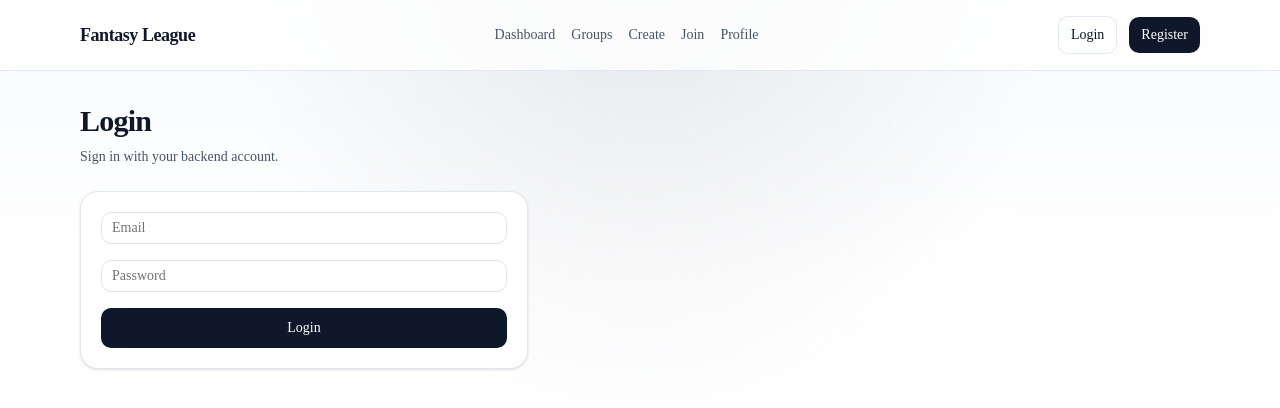
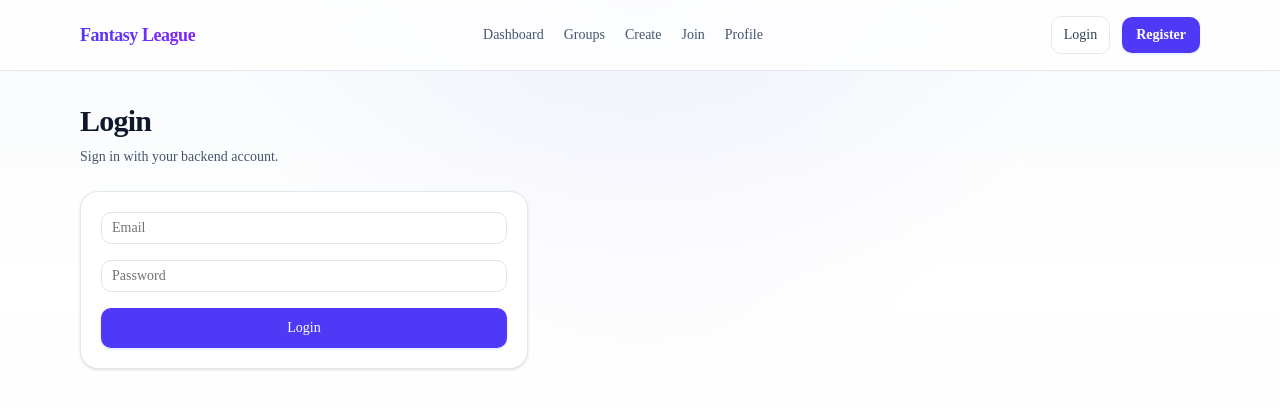
Before and after one commit to AdeshinaFalade/fantasy-league-client, a Next.js app: page /login in a window 1280 px wide. Shown: the top 408 px of the page. Built offline with nearby package versions, Linux system fonts and the light colour scheme; no server answers.

Commit message:
style: update visual identity with indigo color palette and active navigation path highlighting

```diff
--- a/src/app/page.tsx
+++ b/src/app/page.tsx
@@ -2,21 +2,23 @@ import Link from 'next/link';
 
 export default function HomePage() {
     return (
-        <main className="flex min-h-screen items-center justify-center bg-[radial-gradient(circle_at_top,_rgba(15,23,42,0.1),_transparent_35%),linear-gradient(180deg,_#ffffff_0%,_#f8fafc_100%)] px-4">
-            <div className="w-full max-w-3xl rounded-3xl border border-slate-200 bg-white p-8 shadow-sm">
-                <p className="text-sm font-medium uppercase tracking-[0.2em] text-slate-500">Fantasy League</p>
-                <h1 className="mt-3 text-4xl font-semibold tracking-tight text-slate-900">Competition groups, events, predictions, and leaderboards.</h1>
-                <p className="mt-4 max-w-2xl text-slate-600">
-                    A minimal client for the NestJS backend. Use it to register, create groups, add events, manage rules, submit predictions, record results, and review rankings.
+        <main className="flex min-h-screen items-center justify-center bg-[radial-gradient(circle_at_top,_rgba(99,102,241,0.12),_transparent_45%),linear-gradient(180deg,_#ffffff_0%,_#f8fafc_100%)] px-4">
+            <div className="w-full max-w-2xl rounded-3xl border border-slate-100 bg-white/95 p-8 shadow-xl shadow-indigo-100/40 backdrop-blur-sm">
+                <p className="text-sm font-semibold uppercase tracking-[0.2em] text-indigo-600">Fantasy League</p>
+                <h1 className="mt-3 text-4xl font-extrabold tracking-tight text-transparent bg-clip-text bg-gradient-to-r from-slate-900 via-indigo-950 to-violet-900">
+                    Competition groups, events, predictions, and leaderboards.
+                </h1>
+                <p className="mt-4 max-w-2xl text-base text-slate-600 leading-relaxed">
+                    Predict matches, define custom rules, and climb the leaderboard in the ultimate custom fantasy sports competition.
                 </p>
                 <div className="mt-8 flex flex-wrap gap-3">
-                    <Link href="/login" className="rounded-lg bg-slate-900 px-4 py-2 text-white">
+                    <Link href="/login" className="rounded-lg bg-indigo-600 hover:bg-indigo-700 px-5 py-2.5 text-sm font-semibold text-white transition shadow-md shadow-indigo-200/50">
                         Login
                     </Link>
-                    <Link href="/register" className="rounded-lg border border-slate-200 px-4 py-2 text-slate-900">
+                    <Link href="/register" className="rounded-lg border border-slate-200 bg-white hover:bg-slate-50 px-5 py-2.5 text-sm font-semibold text-slate-700 transition">
                         Register
                     </Link>
-                    <Link href="/dashboard" className="rounded-lg border border-slate-200 px-4 py-2 text-slate-900">
+                    <Link href="/dashboard" className="rounded-lg border border-slate-200 bg-white hover:bg-slate-50 px-5 py-2.5 text-sm font-semibold text-slate-700 transition">
                         Dashboard
                     </Link>
                 </div>
--- a/src/components/page-shell.tsx
+++ b/src/components/page-shell.tsx
@@ -1,7 +1,7 @@
 'use client';
 
 import Link from 'next/link';
-import { useRouter } from 'next/navigation';
+import { useRouter, usePathname } from 'next/navigation';
 import { useEffect, useMemo, useState } from 'react';
 
 import { api } from '@/lib/api';
@@ -64,6 +64,7 @@ export function PageShell({
     anonymousOnly = false,
 }: ShellProps) {
     const router = useRouter();
+    const pathname = usePathname();
     const [user, setUser] = useState<SessionUser | null>(() => tokenStorage.getUser<SessionUser>());
     const [loading, setLoading] = useState(true);
 
@@ -161,15 +162,23 @@ export function PageShell({
     };
 
     return (
-        <div className="min-h-screen bg-[radial-gradient(circle_at_top,_rgba(15,23,42,0.08),_transparent_40%),linear-gradient(180deg,_#f8fafc_0%,_#ffffff_35%,_#f8fafc_100%)] text-slate-900">
+        <div className="min-h-screen bg-[radial-gradient(circle_at_top,_rgba(99,102,241,0.06),_transparent_40%),linear-gradient(180deg,_#f8fafc_0%,_#ffffff_35%,_#f8fafc_100%)] text-slate-900">
             <header className="border-b border-slate-200 bg-white/80 backdrop-blur">
                 <div className="mx-auto flex max-w-6xl items-center justify-between gap-4 px-4 py-4">
-                    <Link href="/dashboard" className="text-lg font-semibold tracking-tight">
+                    <Link href="/dashboard" className="text-lg font-bold tracking-tight text-transparent bg-clip-text bg-gradient-to-r from-indigo-600 to-violet-600 hover:opacity-90 transition">
                         Fantasy League
                     </Link>
-                    <nav className="hidden gap-4 text-sm text-slate-600 md:flex">
+                    <nav className="hidden gap-5 text-sm md:flex">
                         {nav.map(([label, href]) => (
-                            <Link key={label} href={href} className="hover:text-slate-900">
+                            <Link
+                                key={label}
+                                href={href}
+                                className={`transition-colors duration-200 hover:text-slate-900 ${
+                                    pathname === href
+                                        ? 'text-indigo-600 font-semibold'
+                                        : 'text-slate-600'
+                                }`}
+                            >
                                 {label}
                             </Link>
                         ))}
@@ -184,17 +193,17 @@ export function PageShell({
                                 <button
                                     type="button"
                                     onClick={signOut}
-                                    className="rounded-lg border border-slate-200 px-3 py-2 text-sm hover:bg-slate-50"
+                                    className="rounded-lg border border-slate-200 bg-white hover:bg-slate-50 px-3 py-2 text-sm font-medium text-slate-700 transition"
                                 >
                                     Sign out
                                 </button>
                             </>
                         ) : (
                             <>
-                                <Link href="/login" className="rounded-lg border border-slate-200 px-3 py-2 text-sm hover:bg-slate-50">
+                                <Link href="/login" className="rounded-lg border border-slate-200 bg-white hover:bg-slate-50 px-3 py-2 text-sm font-medium text-slate-700 transition">
                                     Login
                                 </Link>
-                                <Link href="/register" className="rounded-lg bg-slate-900 px-3 py-2 text-sm text-white hover:bg-slate-700">
+                                <Link href="/register" className="rounded-lg bg-indigo-600 hover:bg-indigo-700 px-3.5 py-2 text-sm font-semibold text-white transition shadow-sm shadow-indigo-100">
                                     Register
                                 </Link>
                             </>
--- a/src/components/ui/button.tsx
+++ b/src/components/ui/button.tsx
@@ -6,12 +6,12 @@ type ButtonVariant = 'default' | 'primary' | 'secondary' | 'outline' | 'ghost' |
 type ButtonSize = 'default' | 'sm' | 'icon-sm';
 
 const variantClasses: Record<ButtonVariant, string> = {
-  default: 'bg-slate-900 text-white hover:bg-slate-700',
-  primary: 'bg-slate-900 text-white hover:bg-slate-700',
-  secondary: 'bg-slate-100 text-slate-900 hover:bg-slate-200',
-  outline: 'border border-slate-200 bg-transparent hover:bg-slate-50',
-  ghost: 'bg-transparent hover:bg-slate-100',
-  destructive: 'bg-red-600 text-white hover:bg-red-500',
+  default: 'bg-indigo-600 text-white hover:bg-indigo-700 shadow-sm shadow-indigo-100 transition-colors',
+  primary: 'bg-indigo-600 text-white hover:bg-indigo-700 shadow-sm shadow-indigo-100 transition-colors',
+  secondary: 'bg-slate-100 text-slate-900 hover:bg-slate-200 border border-slate-200/50 transition-colors',
+  outline: 'border border-slate-200 bg-transparent hover:bg-slate-50 transition-colors',
+  ghost: 'bg-transparent hover:bg-slate-100 transition-colors',
+  destructive: 'bg-red-600 text-white hover:bg-red-500 transition-colors',
 };
 
 const sizeClasses: Record<ButtonSize, string> = {
```
Also changed, not shown: 1 other file (tests, documents, lock files or other folders).
